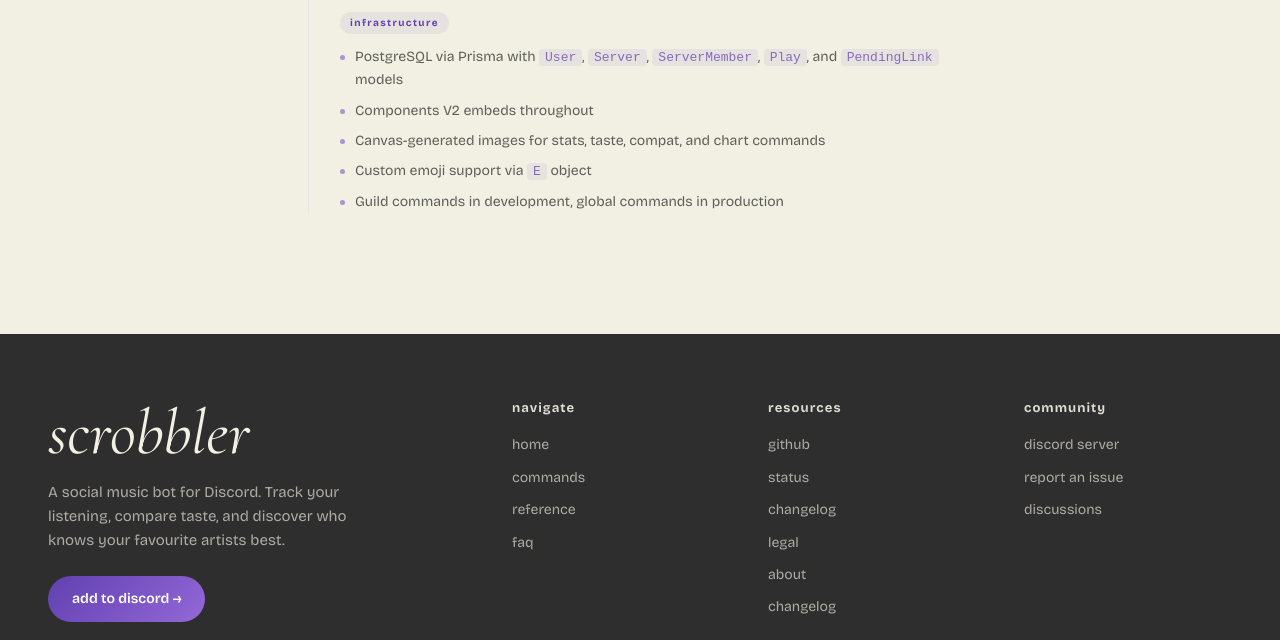
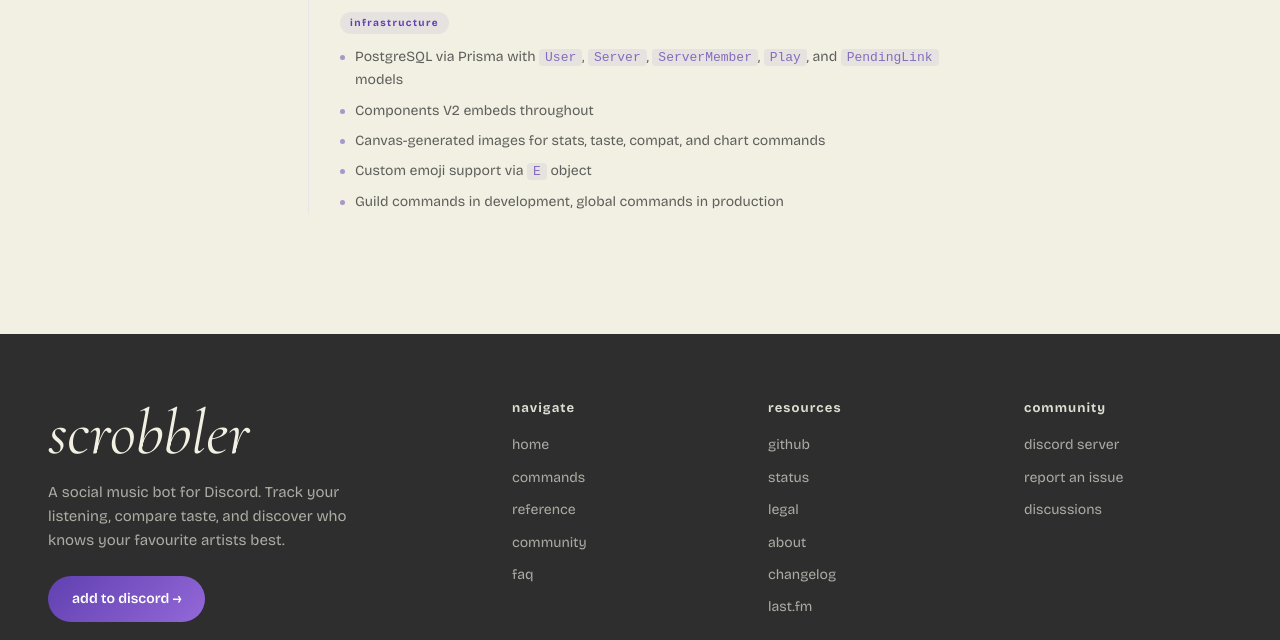
Before and after one commit to itszubariel/scrobbler, a website: page public/changelog.html in a window 1280 px wide. Shown: the part 2045-2685 px from the top of the page. Drawn offline with nearby package versions, Linux system fonts and the light colour scheme.

Commit message:
updated changelog

```diff
--- a/public/changelog.html
+++ b/public/changelog.html
@@ -1063,6 +1063,7 @@
             <a href="index.html">home</a>
             <a href="index.html#commands">commands</a>
             <a href="index.html#cmdref">reference</a>
+            <a href="index.html#testimonials">community</a>
             <a href="index.html#faq">faq</a>
           </nav>
         </div>
@@ -1077,10 +1078,15 @@
               >github</a
             >
             <a href="status.html">status</a>
-            <a href="changelog.html">changelog</a>
             <a href="legal.html">legal</a>
             <a href="about.html">about</a>
             <a href="changelog.html">changelog</a>
+            <a
+              href="https://www.last.fm"
+              target="_blank"
+              rel="noopener noreferrer"
+              >last.fm</a
+            >
           </nav>
         </div>
 
```
